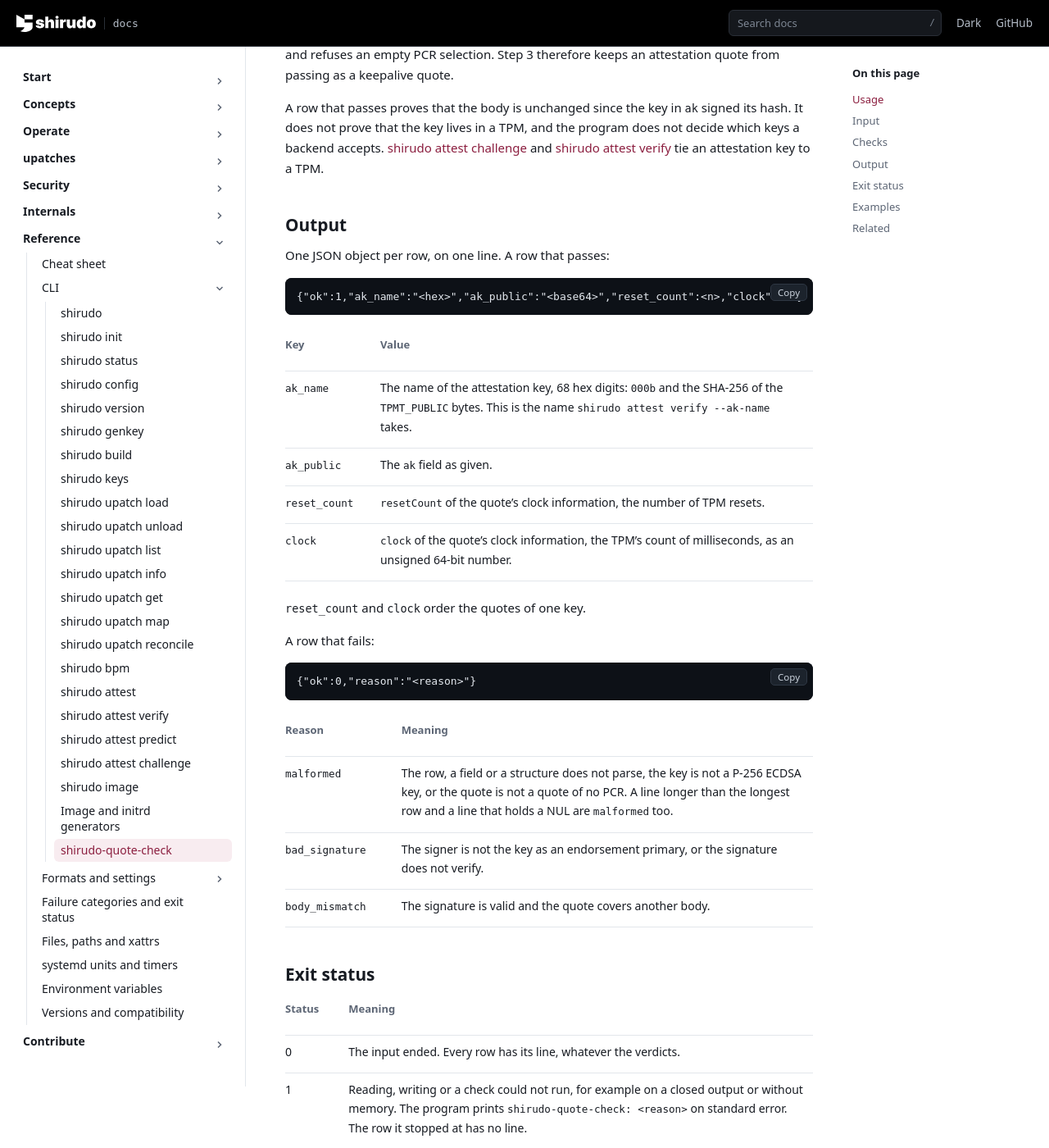
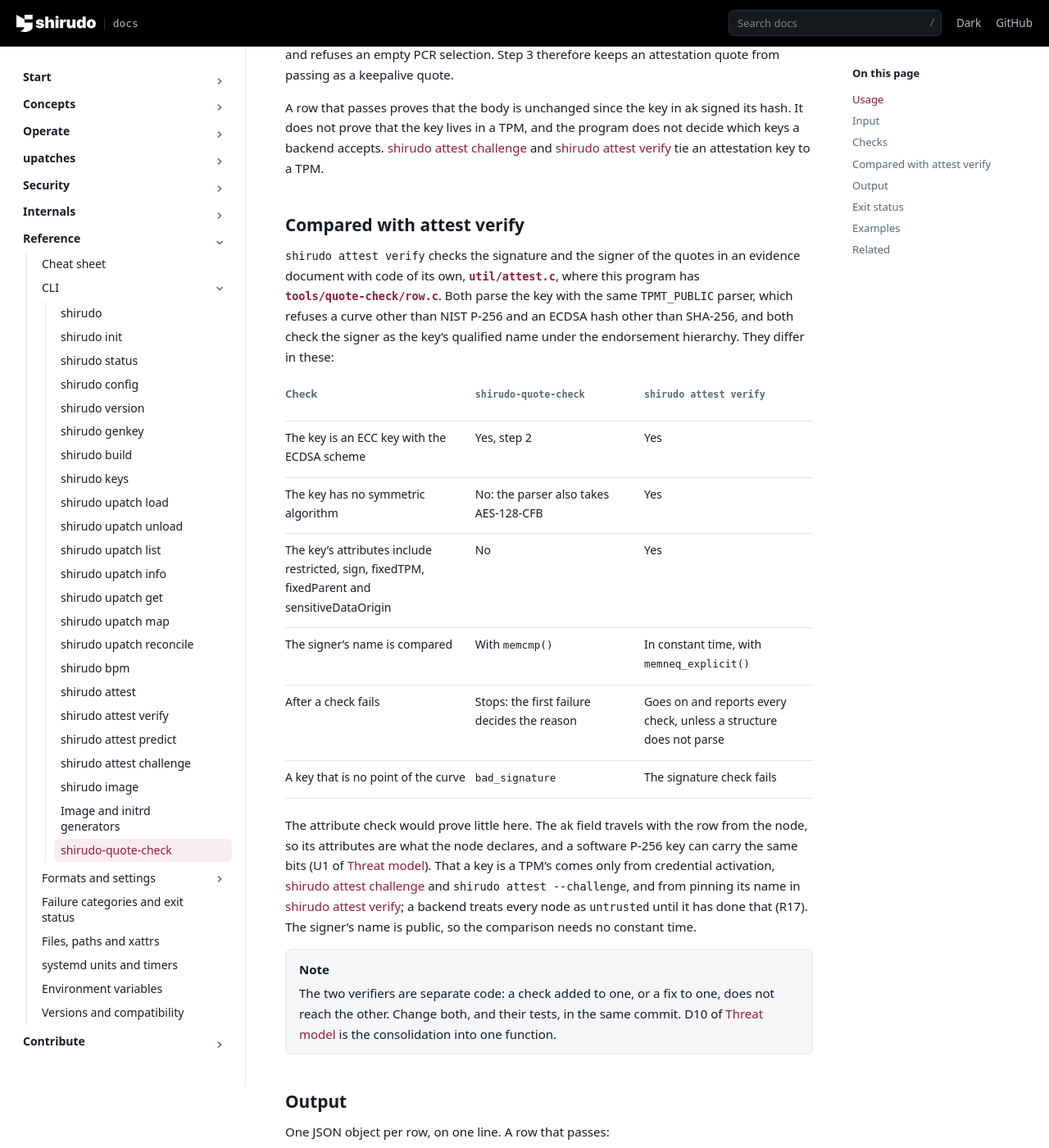
Before and after one commit to AliBashaSY/shirudo, a Sphinx documentation site: the page built from Documentation/reference/cli/quote-check.rst, in a window 1280 px wide and 1400 px high, scrolled down 1953 px. Shown: the whole window at 82% size. Built offline with Sphinx 7.4.7, drawn with Linux system fonts in a browser that asks for light colours; pages that are not in the unit, such as notebooks, are missing from menus.

Commit message:
docs: say where the quote checker and attest verify check apart
shirudo-quote-check and shirudo attest verify both check that a TPM
quote is signed by an attestation key as an endorsement primary, each
with code of its own: quote_row_check() and its helpers in
tools/quote-check/row.c, and check_signed() with tpm_ecc_public_parse()
in util/attest.c. They are not consolidated yet, so a reader of either
tool should know what the other checks and that they can drift.

Both read the key with tpm_public_parse(), which already refuses a curve
other than P-256 and an ECDSA hash other than SHA-256, and both compare
the signer with the key's qualified name. attest verify also wants the
restricted, sign, fixedTPM, fixedParent and sensitiveDataOrigin
attributes and no symmetric algorithm, compares in constant time and
reports every check; the quote checker does neither of the first two,
uses memcmp() on the public name and stops at the first failure. Both
treat a key that is no point of the curve as a failed signature.

The quote checker's reference page lists these, with why the attribute
check would prove little there: the key travels with the row, so its
attributes are self-declared, and only credential activation and a
pinned name tie a key to a TPM. attest verify's page points to it, and
the threat model gains D10, one quote verifier in util/tpm_wire.c, as
the deferred fix.

Signed-off-by: John Fastabend <john.fastabend@gmail.com>
Signed-off-by: Daniel Borkmann <daniel@iogearbox.net>

```diff
--- a/Documentation/reference/cli/attest-verify.rst
+++ b/Documentation/reference/cli/attest-verify.rst
@@ -66,6 +66,10 @@ a document from any TPM passes the key checks. Without ``--cert`` or
 a note. A ``verdict: ok`` then says only that the document is consistent
 in itself. Pin the keys at enrollment (:doc:`attest-challenge`) and always
 give the expected state.
+
+:doc:`quote-check` checks a keepalive quote with code of its own, not
+with ``verify``'s, and checks fewer fields of the attestation key; its
+page lists the differences.
 
 Options
 -------
@@ -240,5 +244,6 @@ Related
 - :doc:`attest`
 - :doc:`attest-predict`
 - :doc:`attest-challenge`
+- :doc:`quote-check`
 - :doc:`/operate/run/attest`
 - :doc:`/security/threat-model`
--- a/Documentation/reference/cli/quote-check.rst
+++ b/Documentation/reference/cli/quote-check.rst
@@ -120,6 +120,62 @@ and the program does not decide which keys a backend accepts.
 :doc:`attest-challenge` and :doc:`attest-verify` tie an attestation key
 to a TPM.
 
+Compared with attest verify
+---------------------------
+
+``shirudo attest verify`` checks the signature and the signer of the
+quotes in an evidence document with code of its own,
+:src:`util/attest.c`, where this program has
+:src:`tools/quote-check/row.c`. Both parse the key with the same
+``TPMT_PUBLIC`` parser, which refuses a curve other than NIST P-256 and
+an ECDSA hash other than SHA-256, and both check the signer as the
+key's qualified name under the endorsement hierarchy. They differ in
+these:
+
+.. list-table::
+   :header-rows: 1
+   :widths: 36 32 32
+
+   * - Check
+     - ``shirudo-quote-check``
+     - ``shirudo attest verify``
+   * - The key is an ECC key with the ECDSA scheme
+     - Yes, step 2
+     - Yes
+   * - The key has no symmetric algorithm
+     - No: the parser also takes AES-128-CFB
+     - Yes
+   * - The key's attributes include restricted, sign, fixedTPM,
+       fixedParent and sensitiveDataOrigin
+     - No
+     - Yes
+   * - The signer's name is compared
+     - With ``memcmp()``
+     - In constant time, with ``memneq_explicit()``
+   * - After a check fails
+     - Stops: the first failure decides the reason
+     - Goes on and reports every check, unless a structure does not
+       parse
+   * - A key that is no point of the curve
+     - ``bad_signature``
+     - The signature check fails
+
+The attribute check would prove little here. The ``ak`` field travels
+with the row from the node, so its attributes are what the node
+declares, and a software P-256 key can carry the same bits (U1 of
+:doc:`/security/threat-model`). That a key is a TPM's comes only from
+credential activation, :doc:`attest-challenge` and ``shirudo attest
+--challenge``, and from pinning its name in :doc:`attest-verify`; a
+backend treats every node as ``untrusted`` until it has done that (R17).
+The signer's name is public, so the comparison needs no constant time.
+
+.. note::
+
+   The two verifiers are separate code: a check added to one, or a fix
+   to one, does not reach the other. Change both, and their tests, in
+   the same commit. D10 of :doc:`/security/threat-model` is the
+   consolidation into one function.
+
 Output
 ------
 
```
Also changed, not shown: Documentation/security/threat-model.rst (+10 -1 lines).
